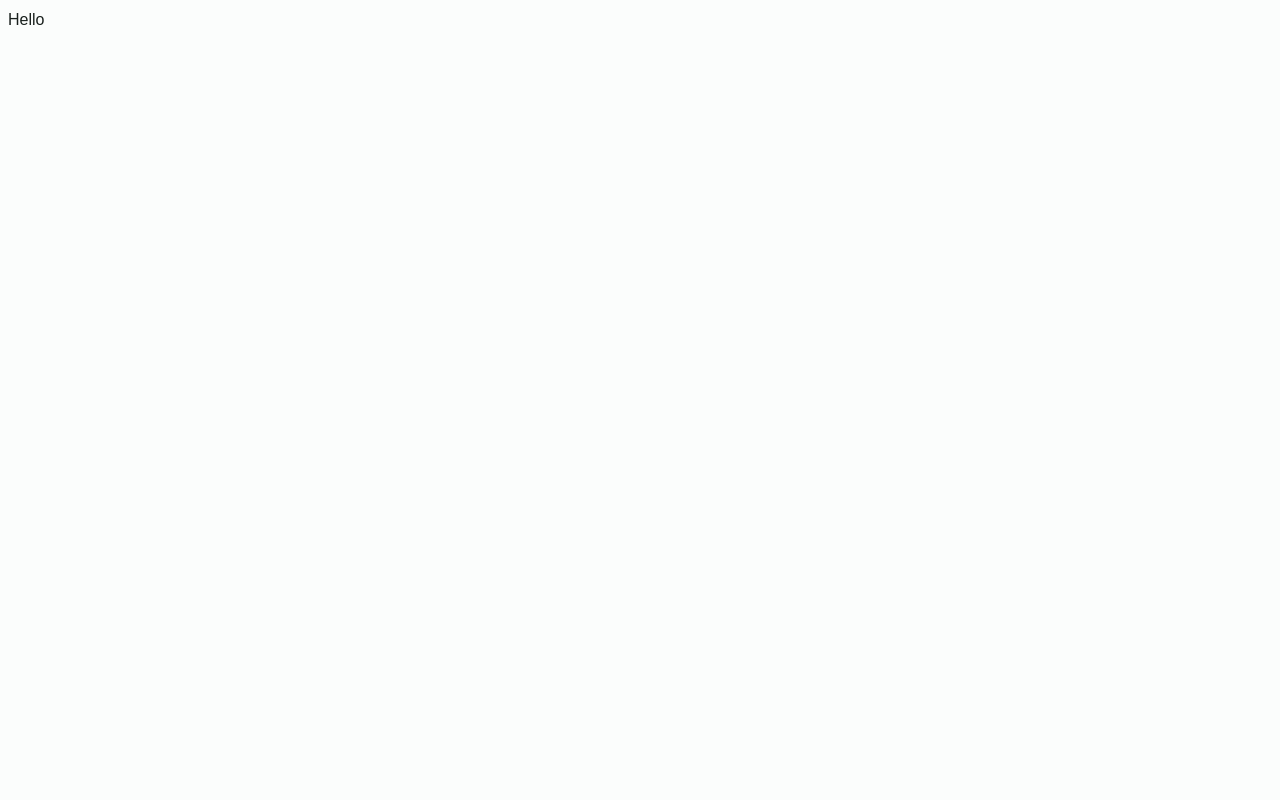
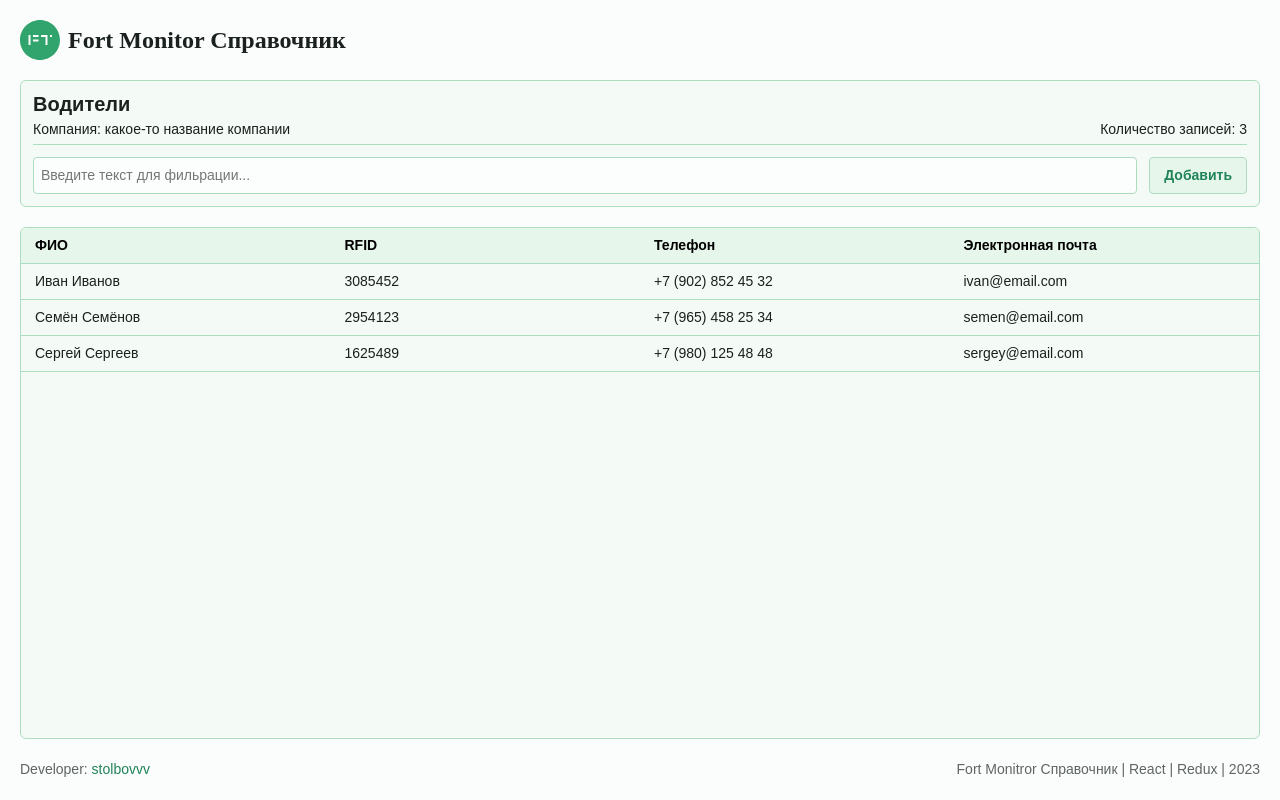
Before and after one commit to stolbovvv/react-table-component, a React (Vite) app: page / in a window 1280 px wide. Built offline with nearby package versions, Linux system fonts and the light colour scheme.

Commit message:
Created base layout

```diff
--- a/src/app.tsx
+++ b/src/app.tsx
@@ -1,8 +1,18 @@
+import { Header } from 'components/header/header';
+import { Footer } from 'components/footer/footer';
+import { Panel } from 'components/panel/panel';
+import { Table } from 'components/table/table';
+
 function App() {
   return (
-    <div className="app">
-      <h1>Hello</h1>
-    </div>
+    <>
+      <Header />
+      <main>
+        <Panel />
+        <Table />
+      </main>
+      <Footer />
+    </>
   );
 }
 
--- /dev/null
+++ b/src/components/footer/footer.css
@@ -0,0 +1,21 @@
+.footer {
+  display: flex;
+  align-items: center;
+  justify-content: space-between;
+  gap: var(--space-5);
+}
+.footer__text {
+  font-size: var(--fs-2);
+  font-weight: var(--fw-1);
+  color: var(--neutral-11);
+}
+.footer__text a {
+  text-decoration: var(--text-decoration, none);
+  color: var(--color, var(--green-11));
+}
+.footer__text a:is(:focus, :hover) {
+  --text-decoration: underline;
+}
+.footer__text a:is(:active) {
+  --color: var(--green-12);
+}
--- /dev/null
+++ b/src/components/footer/footer.tsx
@@ -0,0 +1,17 @@
+import './footer.css';
+
+function Footer() {
+  return (
+    <footer className="footer">
+      <p className="footer__text">
+        Developer:{' '}
+        <a href="https://github.com/stolbovvv" target="_blank">
+          stolbovvv
+        </a>
+      </p>
+      <p className="footer__text">Fort Monitror Справочник | React | Redux | 2023</p>
+    </footer>
+  );
+}
+
+export { Footer };
--- /dev/null
+++ b/src/components/header/header.css
@@ -0,0 +1,27 @@
+.header {
+  display: flex;
+  align-items: center;
+  justify-content: space-between;
+  gap: var(--space-5);
+}
+.header__logo {
+  display: flex;
+  align-items: center;
+  gap: var(--space-2);
+}
+.header__logo-icon {
+  width: 2.5rem;
+  height: 2.5rem;
+  object-fit: contain;
+  object-position: center;
+}
+.header__logo-text {
+  font-size: var(--fs-6);
+  font-weight: var(--fw-5);
+  font-family: var(--ff-accent);
+}
+.header__menu {
+  display: flex;
+  align-items: center;
+  gap: var(--space-2);
+}
--- /dev/null
+++ b/src/components/header/header.tsx
@@ -0,0 +1,17 @@
+import './header.css';
+
+import logoFortMonitorHandbook from 'assets/fort-monitor-handbook.svg';
+
+function Header() {
+  return (
+    <header className="header">
+      <div className="header__logo">
+        <img className="header__logo-icon" src={logoFortMonitorHandbook} alt="Fort Monitor Handbook logo" />
+        <span className="header__logo-text">Fort Monitor Справочник</span>
+      </div>
+      <div className="header__menu"></div>
+    </header>
+  );
+}
+
+export { Header };
--- /dev/null
+++ b/src/components/panel/panel.css
@@ -0,0 +1,58 @@
+.panel {
+  display: flex;
+  flex-direction: column;
+  padding: var(--space-3);
+  border-radius: var(--radius-2);
+  border: 1px solid var(--green-6);
+  background-color: var(--green-2);
+}
+.panel__title {
+  font-size: var(--fs-5);
+  font-weight: var(--fw-4);
+  line-height: var(--lh-1);
+}
+.panel__info {
+  display: flex;
+  align-items: center;
+  justify-content: space-between;
+  gap: var(--space-5);
+  padding-block: var(--space-1);
+  border-bottom: 1px solid var(--green-6);
+}
+.panel__info-text {
+  font-size: var(--fs-2);
+}
+.panel__menu {
+  display: flex;
+  justify-content: space-between;
+  gap: var(--space-3);
+  margin-top: var(--space-3);
+}
+.panel__menu-input {
+  flex: 1 1 auto;
+  padding: 0.5em;
+  border-radius: var(--radius-1);
+  border: 1px solid var(--green-6);
+  background-color: var(--green-1);
+  outline-color: var(--green-11);
+  font-size: var(--fs-2);
+}
+.panel__menu-button {
+  padding: 0.5em 1em;
+  border-radius: var(--radius-1);
+  border: 1px solid var(--border-color, var(--green-6));
+  background-color: var(--background-color, var(--green-3));
+  outline-color: var(--green-11);
+  font-size: var(--fs-2);
+  font-weight: var(--fw-4);
+  color: var(--green-11);
+  cursor: pointer;
+}
+.panel__menu-button:is(:focus, :hover) {
+  --border-color: var(--green-7);
+  --background-color: var(--green-4);
+}
+.panel__menu-button:is(:active) {
+  --border-color: var(--green-8);
+  --background-color: var(--green-6);
+}
--- /dev/null
+++ b/src/components/panel/panel.tsx
@@ -0,0 +1,19 @@
+import './panel.css';
+
+function Panel() {
+  return (
+    <section className="panel">
+      <h1 className="panel__title">Водители</h1>
+      <div className="panel__info">
+        <span className="panel__info-text">Компания: какое-то название компании</span>
+        <span className="panel__info-text">Количество записей: 3</span>
+      </div>
+      <div className="panel__menu">
+        <input className="panel__menu-input" type="text" placeholder="Введите текст для фильрации..." />
+        <button className="panel__menu-button">Добавить</button>
+      </div>
+    </section>
+  );
+}
+
+export { Panel };
--- /dev/null
+++ b/src/components/table/table.css
@@ -0,0 +1,56 @@
+.table {
+  flex: 1 1 auto;
+  display: flex;
+  flex-direction: column;
+  border-radius: var(--radius-2);
+  border: 1px solid var(--green-6);
+  background-color: var(--green-2);
+  overflow: hidden;
+}
+.table__head {
+  display: flex;
+  flex-direction: column;
+}
+.table__head-row {
+  display: flex;
+  border-bottom: 1px solid var(--green-6);
+}
+.table__head-cel {
+  flex: 0 0 auto;
+  width: 25%;
+  padding: 0.5em 1em;
+  border: none;
+  background-color: var(--background-color, var(--green-3));
+  font-size: var(--fs-2);
+  font-weight: var(--fw-4);
+  text-align: left;
+  cursor: pointer;
+}
+.table__head-cel:is(:focus, :hover) {
+  --background-color: var(--green-4);
+}
+.table__head-cel:is(:active) {
+  --background-color: var(--green-6);
+}
+.table__body {
+  display: flex;
+  flex-direction: column;
+}
+.table__body-row {
+  display: flex;
+  cursor: pointer;
+  border-bottom: 1px solid var(--green-6);
+  background-color: var(--background-color, transparent);
+}
+.table__body-row:is(:focus, :hover) {
+  --background-color: var(--green-4);
+}
+.table__body-row:is(:active) {
+  --background-color: var(--green-6);
+}
+.table__body-cel {
+  flex: 0 0 auto;
+  width: 25%;
+  padding: 0.5em 1em;
+  font-size: var(--fs-2);
+}
--- /dev/null
+++ b/src/components/table/table.tsx
@@ -0,0 +1,38 @@
+import './table.css';
+
+function Table() {
+  return (
+    <section className="table">
+      <div className="table__head">
+        <div className="table__head-row">
+          <button className="table__head-cel">ФИО</button>
+          <button className="table__head-cel">RFID</button>
+          <button className="table__head-cel">Телефон</button>
+          <button className="table__head-cel">Электронная почта</button>
+        </div>
+      </div>
+      <div className="table__body">
+        <div className="table__body-row">
+          <span className="table__body-cel">Иван Иванов</span>
+          <span className="table__body-cel">3085452</span>
+          <span className="table__body-cel">+7 (902) 852 45 32</span>
+          <span className="table__body-cel">ivan@email.com</span>
+        </div>
+        <div className="table__body-row">
+          <span className="table__body-cel">Семён Семёнов</span>
+          <span className="table__body-cel">2954123</span>
+          <span className="table__body-cel">+7 (965) 458 25 34</span>
+          <span className="table__body-cel">semen@email.com</span>
+        </div>
+        <div className="table__body-row">
+          <span className="table__body-cel">Сергей Сергеев</span>
+          <span className="table__body-cel">1625489</span>
+          <span className="table__body-cel">+7 (980) 125 48 48</span>
+          <span className="table__body-cel">sergey@email.com</span>
+        </div>
+      </div>
+    </section>
+  );
+}
+
+export { Table };
--- a/src/styles/index.css
+++ b/src/styles/index.css
@@ -97,13 +97,13 @@ body {
   display: flex;
   flex-direction: column;
   margin: 0 auto;
-  padding: var(--space-2);
+  padding: var(--space-5);
   max-width: min(100%, 120rem);
   min-height: 100vh;
 }
 
 .wrapper > * + * {
-  margin-top: var(--space-2);
+  margin-top: var(--space-5);
 }
 
 .wrapper > header,
@@ -118,5 +118,5 @@ body {
 }
 
 .wrapper > main > * + * {
-  margin-top: var(--space-2);
+  margin-top: var(--space-5);
 }
```
